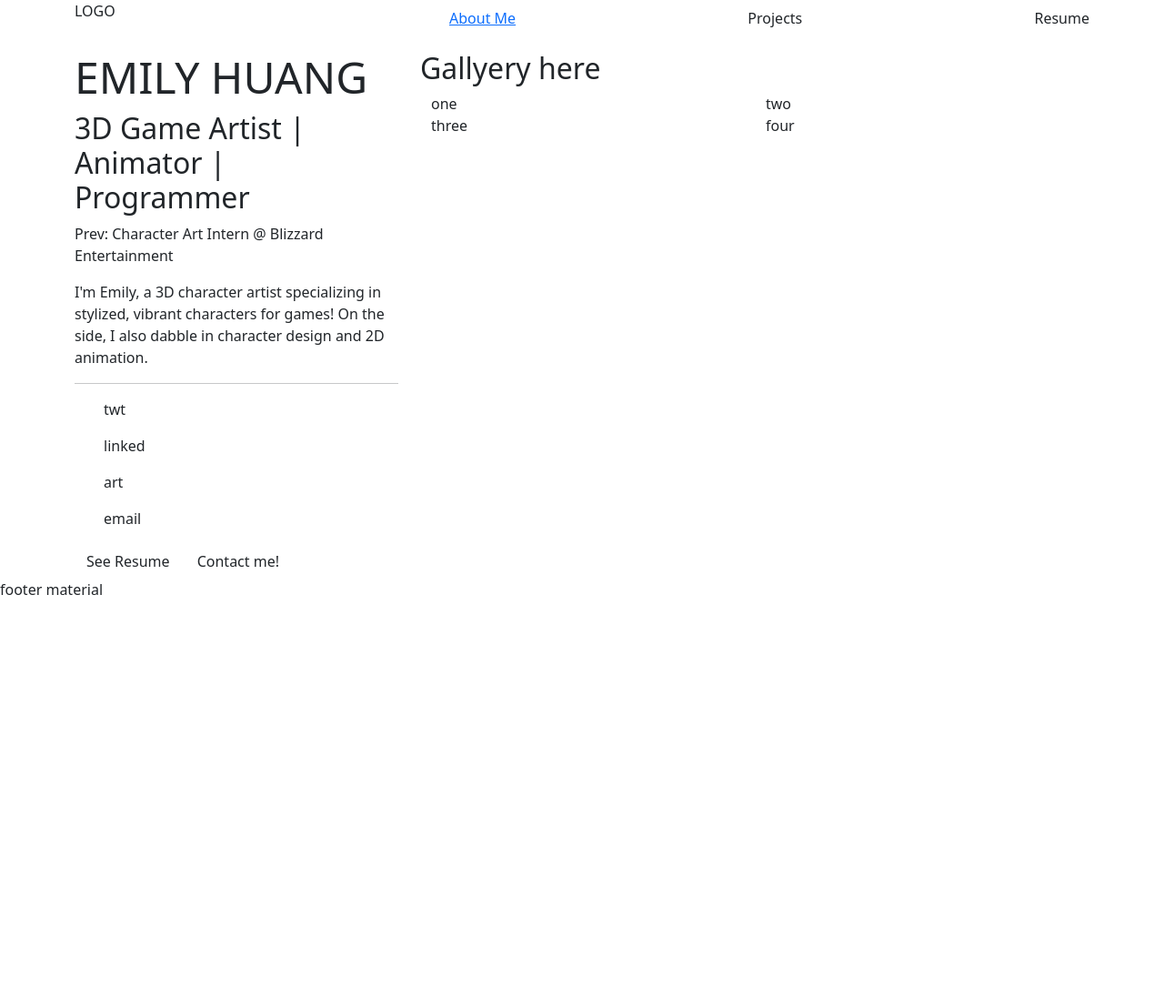
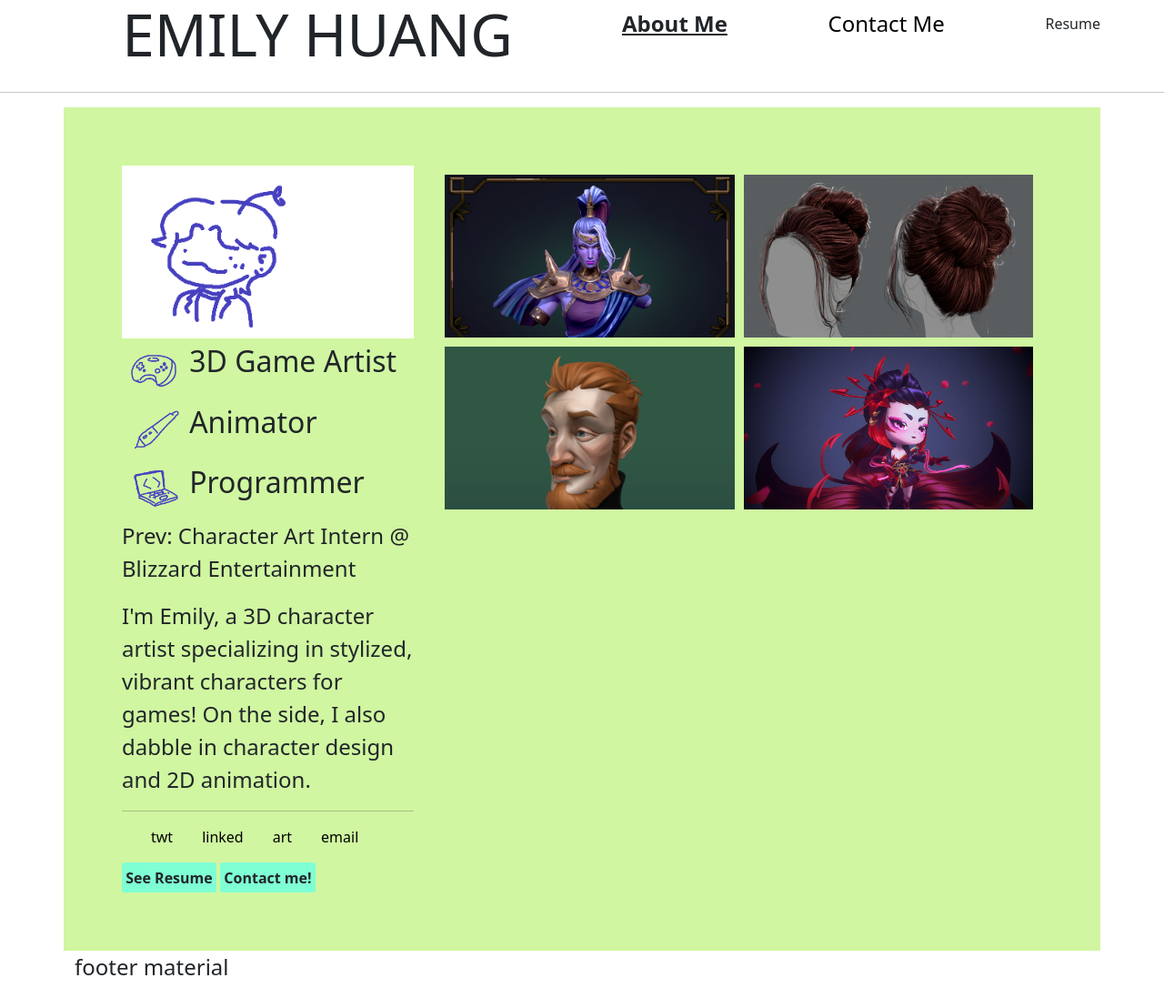
Before and after one commit to ankitam389/Emily-Huang-Home-Page, a plain HTML site: page index.html in a window 1280 px wide. Shown: the whole page at 91% size. Before the commit the page ends 800 px from the top, so only its background shows below. Drawn offline with nearby package versions, Linux system fonts and the light colour scheme.

Commit message:
added clip and drag functionality, added page switching, added gallery images and icons

```diff
--- a/css/main.css
+++ b/css/main.css
@@ -1,8 +1,97 @@
-h1 {
-    /* background-color: red; */
+
+h1{
+    font-size: 4rem;
+    text-align: center;
 }
 
-#large-name {
-    font-size: 3em;
+p {
+    font-size: 1.5rem;
+}
+
+
+.navbar a {
+    text-decoration: none;
+    color: black;
+    font-size: 1.5rem;
+}
+
+.navbar a:hover {
+    color: orange;
+}
+
+#current-page {
+    font-weight: bolder;
+    text-decoration: underline;
+    font-size: 1.5rem;
+}
+
+.head-section {
+    padding: 0%;
+}
+
+.main-section {
+    height: 100%;
+    background-color: rgb(208, 246, 161);
+    padding: 5%;
+}
+
+.icon h2{
+    display: inline-block;
+}
+
+.nav-socials {
+    display:flex;
+}
+
+.nav-socials a {
+    text-decoration: none;
+    color: black;
+}
+
+.nav-socials a:hover {
+    color:orange;
 
 }
+
+.gallery {
+    display: grid;
+    grid-template-columns: repeat(auto-fit, minmax(300px, 1fr));
+    gap: 10px;
+    padding: 10px;
+}
+
+.gallery-unit {
+    aspect-ratio: 16 / 9;
+    overflow: hidden;
+}
+
+.gallery-unit img {
+    max-width: 100%;
+    height: auto;
+
+}
+
+#drop-zone {
+    background-color: white;
+}
+
+
+.icon:active {
+    cursor: grabbing;
+}
+
+.icon:hover {
+    color: rgb(223, 97, 0);
+}
+
+.btn {
+    background-color: aquamarine;
+    font-weight: bold;
+    padding: 1%;
+    border-radius: 5%;
+}
+
+#contact-main {
+    text-align: center;
+    padding: 10%;
+}
--- a/index.html
+++ b/index.html
@@ -3,6 +3,11 @@
   <head>
     <meta charset="UTF-8" />
     <meta name="viewport" content="width=device-width, initial-scale=1.0" />
+    <meta name="description" content="Welcome to Emily Huang's home page! A showcase of different projects Emily has worked on in art, games, code, and more.">
+    <meta name="robots" content="index,follow">
+    <meta name="author" content="Emily Huang">
+    <meta name="keywords" content="portfolio, game development, art, 3D art, animation">
+    <link rel="icon" type="image/png" sizes="32x32" href="./images/prof.png">
     <title>Emily Page</title>
     <link
       href="https://cdn.jsdelivr.net/npm/bootstrap@5.3.8/dist/css/bootstrap.min.css"
@@ -14,18 +19,20 @@
   </head>
   <body>
     <header>
-      <div class="container">
+      <div class="container head-section">
         <div class="row">
-          <div class="col-4">
-            LOGO
+            <div class="col">
+                <h1 id="large-name">EMILY HUANG</h1>
             </div>
-          <div class="col-8">
+          <div class="col">
             <nav class="navbar">
-              <ul>
-                <a href="#">About Me</a>
+              <ul id="current-page">
+                About Me
               </ul>
               <ul>
-                Projects
+                <a href="contact.html">
+                    Contact Me
+                </a>
               </ul>
               <ul>
                 Resume
@@ -35,68 +42,96 @@
         </div>
       </div>
     </header>
-    <div class="container">
+    <hr>
+    <div class="container main-section">
+
       <div class="row">
         <div class="col-4">
           <div class="user">
-            <h1 id="large-name">EMILY HUANG</h1>
-            <h2> 3D Game Artist | Animator | Programmer </h2>
+
+            <div id="drop-zone" class="drop-zone">
+                    <img src="./images/prof.png" width="200" alt="hand-drawn image of a cartoon version of the author">
+            </div>
+            <div id="games" class="icon" draggable="true" ondragstart="drag(event)">
+                <img src="./images/game.png" width="70" alt="icon of a video game controller for game development">
+                <h2>3D Game Artist</h2>
+            </div>
+            <div id="animation" class="icon" draggable="true" ondragstart="drag(event)">
+                <img src="./images/animate.png" width="70" alt="icon of a drawing pen for digital animation">
+                <h2>Animator</h2>
+            </div>
+            <div id="programmer" class="icon" draggable="true" ondragstart="drag(event)">
+                <img src="./images/program.png" width="70" alt="icon of a laptop for programming">
+                <h2>Programmer</h2>
+            </div>
             <p>Prev: Character Art Intern @ Blizzard Entertainment</p>
-
           </div>
           <div class="user-info">
-            <p>I'm Emily, a 3D character artist specializing in stylized, vibrant characters for games!
-                On the side, I also dabble in character design and 2D animation.</p>
+            <p>
+              I'm Emily, a 3D character artist specializing in stylized, vibrant
+              characters for games! On the side, I also dabble in character
+              design and 2D animation.
+            </p>
           </div>
           <div class="button-container">
-            <hr>
+            <hr />
             <div class="socials-containter">
               <nav class="nav-socials">
-                    <ul>twt</ul>
-                    <ul>linked</ul>
-                    <ul>art</ul>
-                    <ul>email</ul>
+                <ul>
+                  <a href="#">twt</a>
+                </ul>
+                <ul>
+                  <a href="#">linked</a>
+                </ul>
+                <ul>
+                  <a href="#">art</a>
+                </ul>
+                <ul>
+                  <a href="#">email</a>
+                </ul>
               </nav>
             </div>
-
-
-            </nav>
             <button class="btn btn-resume">See Resume</button>
             <button class="btn btn-contact">Contact me!</button>
           </div>
         </div>
         <div class="col-8">
-          <h2>Gallyery here</h2>
-          <div class="container gallery">
-            <div class ="row">
-                <div class="col">
-                    one
+          <div class="container gallery main-content">
+            <div class="gallery-unit">
+                <img src="./images/meg.png" alt="3D render of a stylized female character in armor">
             </div>
-                <div class="col">
-                    two
+            <div class="gallery-unit">
+                <img src="./images/hair.jpg" alt="3D render of a high bun hair style in a realistic style">
+            </div>
+            <div class="gallery-unit">
+                <img src="./images/man.png" alt="3D render of a stylized portrait of a man smiling">
+            </div>
+            <div class="gallery-unit">
+                <img src="./images/zyra.jpg" alt="3D render of a cartoon style girl standing on a large, red flower">
+            </div>
+
+          </div>
+
+          </div>
+
         </div>
       </div>
+
+
+    <footer>
+      <div class="container">
         <div class="row">
           <div class="col">
-                    three
-                </div>
-                <div class="col">
-                    four
+            <p>footer material</p>
           </div>
         </div>
       </div>
-        </div>
-      </div>
-    </div>
-
-    <footer>
-      <p>footer material</p>
     </footer>
 
     <script
       src="https://cdn.jsdelivr.net/npm/bootstrap@5.3.8/dist/js/bootstrap.bundle.min.js"
       integrity="sha384-FKyoEForCGlyvwx9Hj09JcYn3nv7wiPVlz7YYwJrWVcXK/BmnVDxM+D2scQbITxI"
-      crossorigin="anonymous"
-    ></script>
+      crossorigin="anonymous"></script>
+    <script src="./js/main.js"></script>
   </body>
 </html>
--- /dev/null
+++ b/js/main.js
@@ -0,0 +1,39 @@
+console.log("HELLO");
+const target = document.getElementById("drop-zone");
+const mainContent = document.querySelector(".main-content");
+
+// Cancel dragover so that drop can fire
+target.addEventListener("dragover", (ev) => {
+  ev.preventDefault();
+});
+
+//Drop icon onto target zone
+target.addEventListener("drop", (ev) => {
+  ev.preventDefault();
+  const data = ev.dataTransfer.getData("text/plain");
+  console.log("Dropping " + data + " inside of drag zone.")
+
+
+  switch(data) {
+    case "games":
+        target.style.background = "green";
+        mainContent.style.background = "green";
+        break;
+    case "animation":
+        target.style.background = "yellow";
+        mainContent.style.background = "yellow";
+        break;
+    case "programmer":
+        target.style.background = "pink";
+        mainContent.style.background = "pink";
+        break;
+    default:
+        console.log("Data given is not an option: " + data);
+  }
+
+});
+
+function drag(ev) {
+  ev.dataTransfer.setData("text", ev.target.id);
+  console.log("Dragging " + ev.dataTransfer.getData("text"));
+}
```
Also changed, not shown: images/animate.png (added), images/game.png (added), images/hair.jpg (added), images/man.png (added), images/meg.png (added), images/prof.png (added), images/program.png (added), images/zyra.jpg (added). Lines whose indentation alone changed are shown as unchanged.
